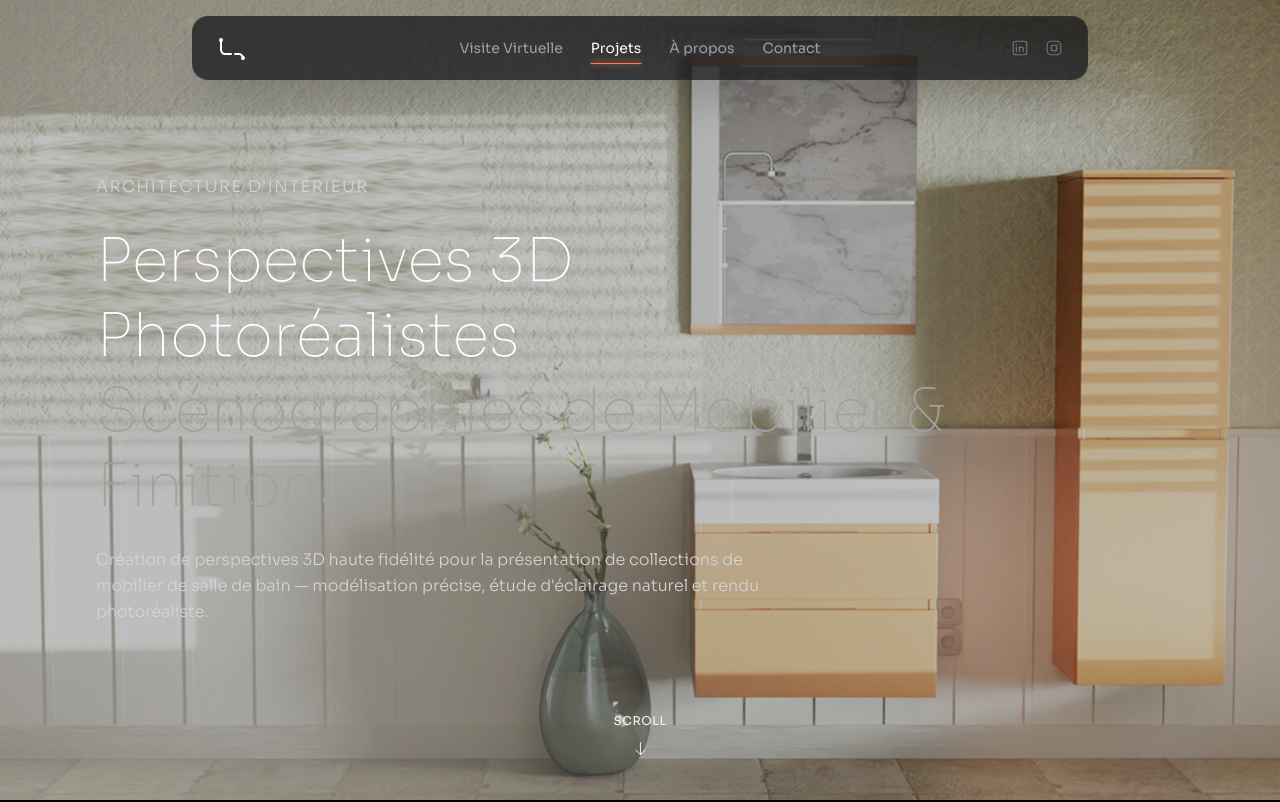
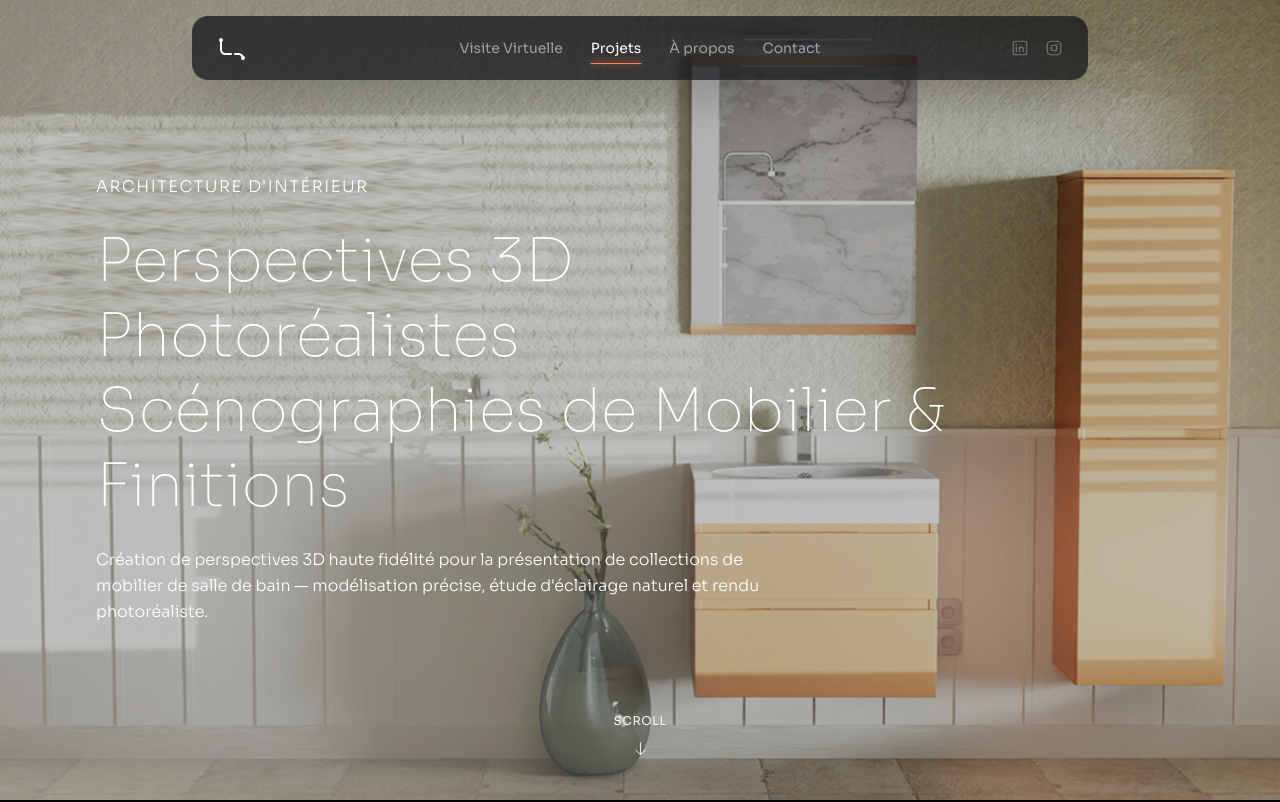
Before and after one commit to Dskemz/portfolio-3d, a Next.js app: page /portfolio/decotec in a window 1280 px wide. Shown: the top 802 px of the page. Built offline with nearby package versions, Linux system fonts and the light colour scheme.

Commit message:
texte blanc hero

```diff
--- a/src/components/projects/SalleDeBain/HeroSection.tsx
+++ b/src/components/projects/SalleDeBain/HeroSection.tsx
@@ -64,7 +64,7 @@ export default function HeroSection() {
         className="relative z-10 h-full w-full flex flex-col items-center justify-center px-6 text-center md:items-start md:text-left md:px-16 lg:px-24"
       >
         <div className="mb-6 tracking-widest">
-          <p className="text-sm md:text-base font-light text-neutral-300 uppercase letter-spacing">
+          <p className="text-sm md:text-base font-light text-white uppercase letter-spacing">
             Architecture d&apos;Intérieur
           </p>
         </div>
@@ -72,10 +72,10 @@ export default function HeroSection() {
         <h1 className="mb-6 text-4xl md:text-6xl font-thin text-white leading-tight max-w-4xl">
           Perspectives 3D Photoréalistes
           <br />
-          <span className="text-neutral-400">Scénographies de Mobilier &amp; Finitions</span>
+          <span className="text-white">Scénographies de Mobilier &amp; Finitions</span>
         </h1>
 
-        <p className="max-w-2xl text-sm md:text-base text-neutral-300 font-light leading-relaxed">
+        <p className="max-w-2xl text-sm md:text-base text-white font-light leading-relaxed">
           Création de perspectives 3D haute fidélité pour la présentation de collections de
           mobilier de salle de bain — modélisation précise, étude d&apos;éclairage naturel et rendu photoréaliste.
         </p>
```
